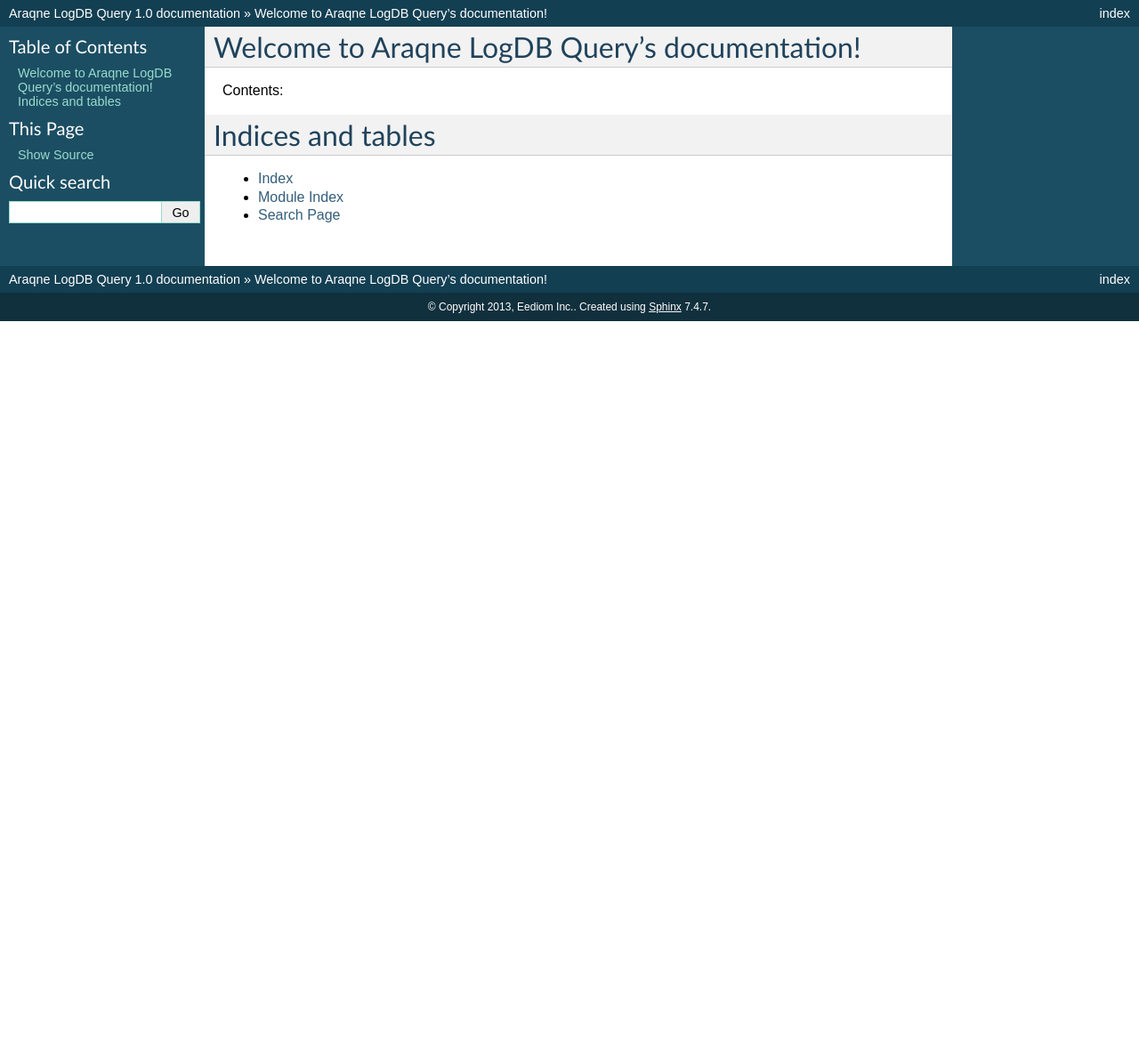
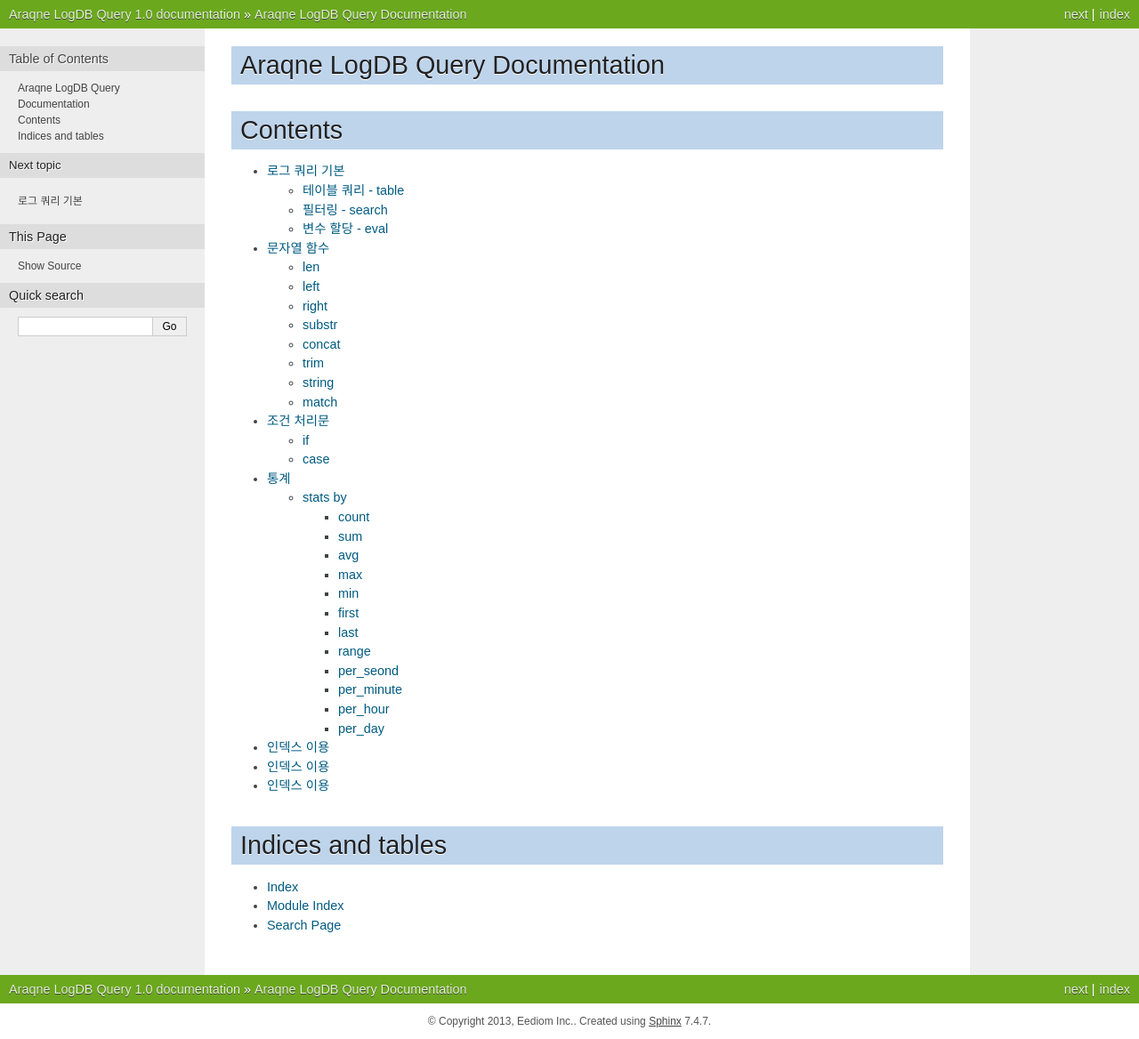
Before and after one commit to sportsbitenews/logdb, a Sphinx documentation site: the page built from araqne-logdb/src/doc/index.rst, in a window 1280 px wide. Shown: the whole page at 89% size. Built offline with Sphinx 7.4.7, drawn with Linux system fonts in a browser that asks for light colours; before the commit the page ends 900 px from its top, so only the background shows below that.

Commit message:
added basic outline.

```diff
--- /dev/null
+++ b/araqne-logdb/src/doc/Basic.rst
@@ -0,0 +1,20 @@
+==============
+로그 쿼리 기본
+==============
+
+asdf
+
+테이블 쿼리 - table
+===================
+
+asdf
+
+필터링 - search
+===============
+
+asdf
+
+변수 할당 - eval
+================
+
+asdf
--- /dev/null
+++ b/araqne-logdb/src/doc/conditional.rst
@@ -0,0 +1,9 @@
+===================
+조건 처리문
+===================
+
+if
+===========
+
+case
+===========
--- a/araqne-logdb/src/doc/conf.py
+++ b/araqne-logdb/src/doc/conf.py
@@ -64,7 +64,7 @@
 
 # List of patterns, relative to source directory, that match files and
 # directories to ignore when looking for source files.
-exclude_patterns = []
+exclude_patterns = [ ]
 
 # The reST default role (used for this markup: `text`) to use for all documents.
 #default_role = None
@@ -91,7 +91,7 @@
 
 # The theme to use for HTML and HTML Help pages.  See the documentation for
 # a list of builtin themes.
-html_theme = 'default'
+html_theme = 'nature'
 
 # Theme options are theme-specific and customize the look and feel of a theme
 # further.  For a list of options available for each theme, see the
@@ -99,7 +99,7 @@
 #html_theme_options = {}
 
 # Add any paths that contain custom themes here, relative to this directory.
-#html_theme_path = []
+#html_theme_path = [ '_theme' ]
 
 # The name for this set of Sphinx documents.  If None, it defaults to
 # "<project> v<release> documentation".
--- /dev/null
+++ b/araqne-logdb/src/doc/etc.rst
@@ -0,0 +1,5 @@
+===============
+인덱스 이용
+===============
+
+under construction
--- a/araqne-logdb/src/doc/index.rst
+++ b/araqne-logdb/src/doc/index.rst
@@ -3,14 +3,22 @@
    You can adapt this file completely to your liking, but it should at least
    contain the root `toctree` directive.
 
-Welcome to Araqne LogDB Query's documentation!
+Araqne LogDB Query Documentation
 ==============================================
 
-Contents:
+Contents
+========
 
 .. toctree::
-   :maxdepth: 2
+   :maxdepth: 3
 
+   Basic.rst
+   string.rst
+   conditional.rst
+   statistics.rst
+   etc.rst
+   output.rst
+   tableindex.rst
 
 
 Indices and tables
--- /dev/null
+++ b/araqne-logdb/src/doc/output.rst
@@ -0,0 +1,5 @@
+===============
+인덱스 이용
+===============
+
+under construction
--- /dev/null
+++ b/araqne-logdb/src/doc/statistics.rst
@@ -0,0 +1,43 @@
+==================
+통계
+==================
+
+stats by
+==================
+
+count
+-----
+
+sum
+----------
+
+avg
+----------
+
+max
+----------
+
+min
+----------
+
+
+first
+----------
+
+last
+----------
+
+range
+----------
+
+per_seond
+----------
+
+per_minute
+----------
+
+per_hour
+----------
+
+per_day
+----------
--- /dev/null
+++ b/araqne-logdb/src/doc/string.rst
@@ -0,0 +1,27 @@
+===========
+문자열 함수
+===========
+
+len
+==========
+
+left
+==========
+
+right
+==========
+
+substr
+==========
+
+concat
+==========
+
+trim
+==========
+
+string
+==========
+
+match
+==========
--- /dev/null
+++ b/araqne-logdb/src/doc/tableindex.rst
@@ -0,0 +1,5 @@
+===============
+인덱스 이용
+===============
+
+under construction
```
